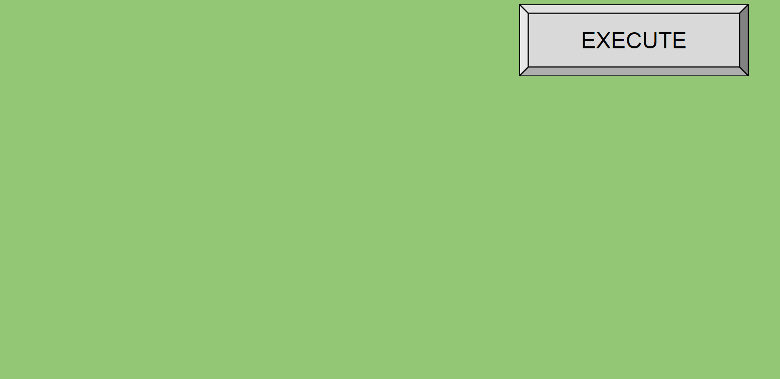
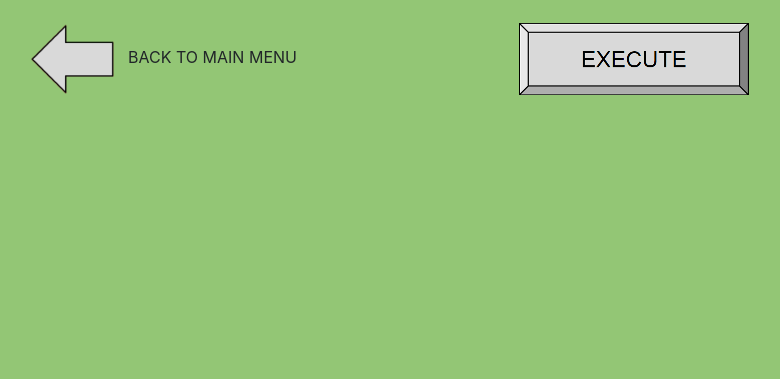
Before and after one commit to team-baboon/baboon-alert-system, a PHP site: page /test.html in a window 1280 px wide. Shown: the part 421-800 px from the top of the page, without its empty margins (6-786 px from the left). Run offline with PHP 8.4, Linux system fonts and the light colour scheme; some libraries are stand-ins or nearby versions.

Commit message:
Added back buttons, added alert signs on actual page, fixed syntax

```diff
--- a/stylesheet.css
+++ b/stylesheet.css
@@ -1,11 +1,17 @@
-.splash_page {
+.splash-page {
   background-color: rgb(153,204,255);
 }
 
-.header_box {
+.header-box {
   border: 3px solid black;
   padding: 10px;
   margin: 10px auto;
+  height: 100%;
+}
+
+.alert-sign {
+  width: 200px;
+  margin: 10px;
 }
 
 .form-group {
@@ -26,19 +32,19 @@
   float: right;
 }
 
-.actual_alert {
+.actual-alert {
   background-color: rgb(239,103,103);
 }
 
-.test_alert {
+.test-alert {
   background-color: rgb(147,198,117);
 }
 
-.false_alarm {
+.false-alarm {
   background-color: rgb(255, 240, 158);
 }
 
-.test_button {
+.test-button {
   background-image: url(icons/test_button.png);
   background-repeat: no-repeat;
   background-position: 50% 50%;
@@ -48,7 +54,7 @@
   border: none;
 }
 
-.actual_button {
+.actual-button {
   background-image: url(icons/actual_button.png);
   background-repeat: no-repeat;
   background-position: 50% 50%;
@@ -58,7 +64,7 @@
   border: none;
 }
 
-.execute_button {
+.execute-button {
   background-image: url(icons/execute_button.png);
   background-repeat: no-repeat;
   background-position: 50% 50%;
@@ -68,7 +74,7 @@
   border: none;
 }
 
-.false_button {
+.false-button {
   background-image: url(icons/false_alarm_button.png);
   background-repeat: no-repeat;
   background-position: 50% 50%;
--- a/test.html
+++ b/test.html
@@ -9,26 +9,18 @@
     <title>State of Hawai'i Emergency Alert System</title>
 
 </head>
-<body class="test_alert" onload="findGetParameter('e_type')">
+<body class="test-alert" onload="findGetParameter('e_type')">
 <div class="row">
-    <div class="col-md-6 col-md-offset-3 header_box">
+    <div class="col-md-6 col-md-offset-3 header-box">
         <h1 class="text-center">Perform TEST of Emergency System</h1>
     </div>
 </div>
 
-<div class="col-md-3 text-center container">
-    <div class="col-auto" id="e_icon">
-
-    </div>
-</div>
+<div class="text-center container" id="e_icon"></div>
 
 <br/>
 
-<div class="col-md-5 text-center container">
-    <div class="col-auto" id="m_icons">
-
-    </div>
-</div>
+<div class="text-center container" id="m_icons"></div>
 
 <script type="text/javascript">
     function findGetParameter(e_type) {
@@ -85,13 +77,20 @@
     }
 </script>
 
-<form method="GET" role="form">
-    <div class="col-md-3 text-center container">
-        <div class="col-auto">
-            <button type="submit" class="execute_button" onclick='this.form.action="test_confirm.html";'></button>
-        </div>
+<div class="row form-group">
+    <div class="col-md-4">
+        <a href="index.html"><img src="icons/back_arrow.png" style="height:72px"></a>
+        <label>BACK TO MAIN MENU</label>
     </div>
-</form>
+    <div class="col-md-4">
+        <form method="GET" role="form">
+            <div class="text-center">
+                <button type="submit" class="execute-button" onclick='this.form.action="test_confirm.html";'></button>
+            </div>
+        </form>
+    </div>
+    <div class="col-md-4"></div>
+</div>
 
 </body>
 <script src="https://code.jquery.com/jquery-3.2.1.slim.min.js"
```
Also changed, not shown: actual.html (+23 -18 lines), false.html (+16 -13 lines), index.html (+4 -4 lines), icons/alert_sign.png (renamed from icons/alert_sign.PNG).
